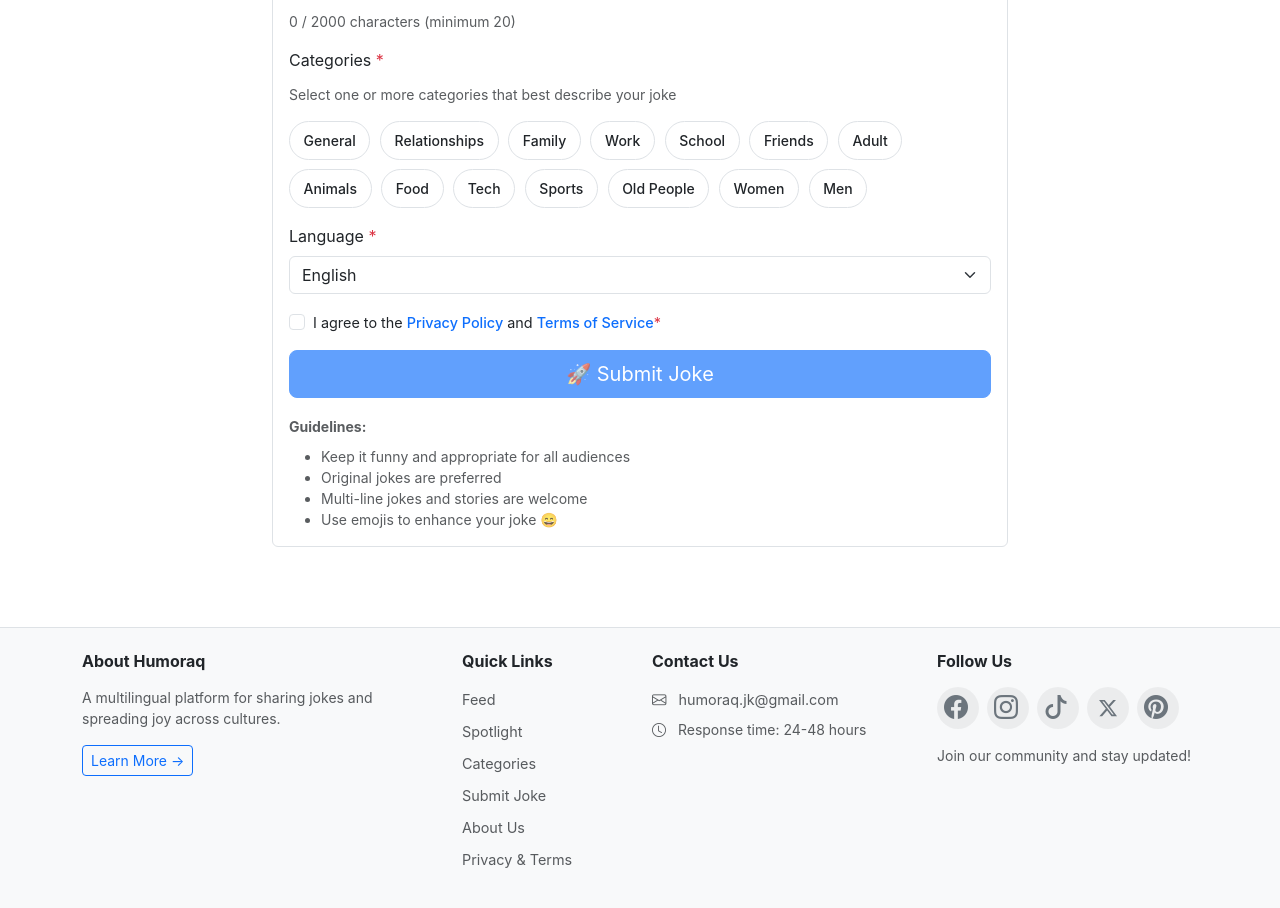
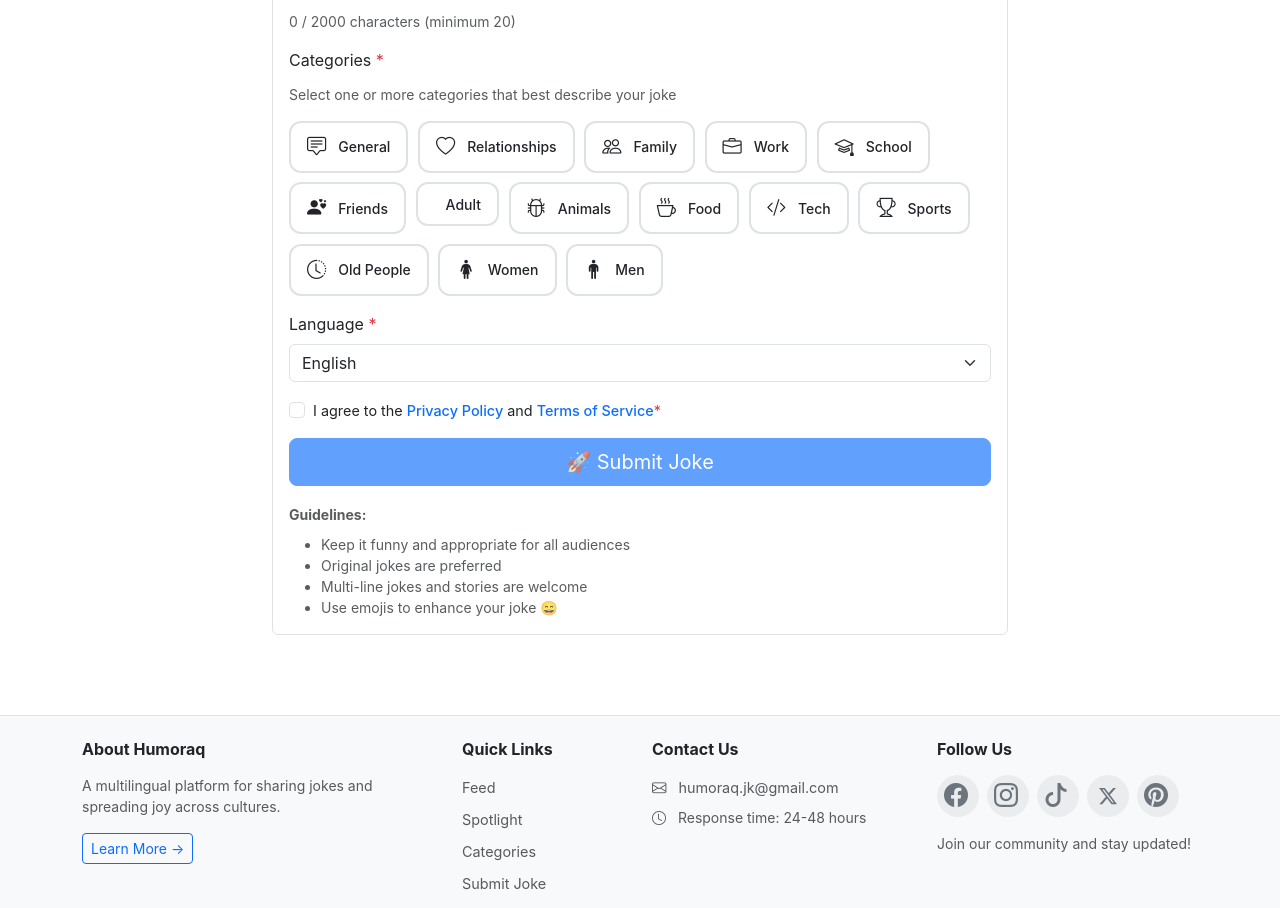
Before and after one commit to hmdait/humoraq, a Vue app: page /submit in a window 1280 px wide. Shown: the part 840-1748 px from the top of the page. Built offline with nearby package versions, Linux system fonts and the light colour scheme; no server answers.

Commit message:
Feat: updated categories icons

```diff
--- a/src/config/categories.js
+++ b/src/config/categories.js
@@ -10,7 +10,7 @@ export const CATEGORIES = [
     value: 'General',
     label: 'General',
     slug: 'general',
-    icon: '😄',
+    icon: 'bi-chat-square-text',
     color: 'info',
     description: 'General humor for everyone'
   },
@@ -18,7 +18,7 @@ export const CATEGORIES = [
     value: 'Relationships',
     label: 'Relationships',
     slug: 'relationships',
-    icon: '💑',
+    icon: 'bi-heart',
     color: 'danger',
     description: 'Love, dating, and relationship humor'
   },
@@ -26,7 +26,7 @@ export const CATEGORIES = [
     value: 'Family',
     label: 'Family',
     slug: 'family',
-    icon: '👨‍👩‍👧‍👦',
+    icon: 'bi-people',
     color: 'success',
     description: 'Family life and parenting jokes'
   },
@@ -34,7 +34,7 @@ export const CATEGORIES = [
     value: 'Work',
     label: 'Work',
     slug: 'work',
-    icon: '💼',
+    icon: 'bi-briefcase',
     color: 'primary',
     description: 'Office and workplace humor'
   },
@@ -42,7 +42,7 @@ export const CATEGORIES = [
     value: 'School',
     label: 'School',
     slug: 'school',
-    icon: '🎓',
+    icon: 'bi-mortarboard',
     color: 'warning',
     description: 'Education and student life'
   },
@@ -50,7 +50,7 @@ export const CATEGORIES = [
     value: 'Friends',
     label: 'Friends',
     slug: 'friends',
-    icon: '👥',
+    icon: 'bi-person-hearts',
     color: 'info',
     description: 'Friendship and social humor'
   },
@@ -58,7 +58,7 @@ export const CATEGORIES = [
     value: 'Adult',
     label: 'Adult',
     slug: 'adult',
-    icon: '🔞',
+    icon: 'bi-18-square',
     color: 'dark',
     description: 'Mature audience humor'
   },
@@ -66,7 +66,7 @@ export const CATEGORIES = [
     value: 'Animals',
     label: 'Animals',
     slug: 'animals',
-    icon: '🐶',
+    icon: 'bi-bug',
     color: 'warning',
     description: 'Pets and animal jokes'
   },
@@ -74,7 +74,7 @@ export const CATEGORIES = [
     value: 'Food',
     label: 'Food',
     slug: 'food',
-    icon: '🍕',
+    icon: 'bi-cup-hot',
     color: 'danger',
     description: 'Cooking and dining humor'
   },
@@ -82,7 +82,7 @@ export const CATEGORIES = [
     value: 'Tech',
     label: 'Tech',
     slug: 'tech',
-    icon: '💻',
+    icon: 'bi-code-slash',
     color: 'primary',
     description: 'Technology and programming jokes'
   },
@@ -90,7 +90,7 @@ export const CATEGORIES = [
     value: 'Sports',
     label: 'Sports',
     slug: 'sports',
-    icon: '⚽',
+    icon: 'bi-trophy',
     color: 'success',
     description: 'Sports and fitness humor'
   },
@@ -98,7 +98,7 @@ export const CATEGORIES = [
     value: 'Old People',
     label: 'Old People',
     slug: 'old-people',
-    icon: '👴',
+    icon: 'bi-clock-history',
     color: 'secondary',
     description: 'Senior and aging humor'
   },
@@ -106,7 +106,7 @@ export const CATEGORIES = [
     value: 'Women',
     label: 'Women',
     slug: 'women',
-    icon: '♀️',
+    icon: 'bi-person-standing-dress',
     color: 'danger',
     description: 'Women-related humor'
   },
@@ -114,7 +114,7 @@ export const CATEGORIES = [
     value: 'Men',
     label: 'Men',
     slug: 'men',
-    icon: '♂️',
+    icon: 'bi-person-standing',
     color: 'primary',
     description: 'Men-related humor'
   }
@@ -159,11 +159,11 @@ export const getCategoryLabel = (value) => {
 /**
  * Get category icon from value
  * @param {string} value - Category value
- * @returns {string} Category icon emoji
+ * @returns {string} Bootstrap icon class
  */
 export const getCategoryIcon = (value) => {
   const category = getCategoryByValue(value);
-  return category ? category.icon : '📁';
+  return category ? category.icon : 'bi-folder';
 };
 
 /**
--- a/src/views/CategoriesView.vue
+++ b/src/views/CategoriesView.vue
@@ -10,10 +10,13 @@
             <div v-for="category in categories" :key="category.slug" class="col-md-6 col-lg-4">
               <div class="card category-card h-100" @click="navigateToCategory(category.slug)">
                 <div class="card-body text-center">
-                  <div class="display-4 mb-3">{{ category.icon }}</div>
+                  <!-- Bootstrap Icon with gradient background -->
+                  <div class="category-icon-wrapper mb-3">
+                    <i :class="['bi', category.icon, 'category-icon']"></i>
+                  </div>
                   <h5 class="card-title">{{ category.label }}</h5>
                   <p class="card-text text-muted mb-2">
-                    {{ categoryCounts[category.value] || 0 }} jokes
+                    <strong>{{ categoryCounts[category.value] || 0 }}</strong> jokes
                   </p>
                   <small class="text-muted" v-if="category.description">
                     {{ category.description }}
@@ -40,31 +43,20 @@ import DefaultLayout from '@/layouts/DefaultLayout.vue';
 const router = useRouter();
 const store = useStore();
 
-// Get selected languages from GLOBAL state
 const selectedLanguages = computed(() => store.getters['preferences/selectedLanguages']);
 
-// Get categories from centralized config
 const categories = ref(getAllCategories());
 const categoryCounts = reactive({});
 
-/**
- * OPTIMIZED: Batch load all category counts at once
- * Uses array-contains queries for categories array field
- */
 const loadCounts = async () => {
   console.log('=== Loading counts for languages:', selectedLanguages.value);
   console.time('⏱️ Category counts load time');
 
   try {
-    // Get all category values from config
     const categoryValues = getAllCategoryValues();
-
     console.log('Querying for categories:', categoryValues);
 
-    // Batch fetch all counts (optimized: 3 queries instead of 42)
     const counts = await getBatchCategoryCounts(categoryValues, selectedLanguages.value);
-
-    // Update reactive object with all results
     Object.assign(categoryCounts, counts);
 
     console.log('✅ Category counts loaded:', counts);
@@ -80,7 +72,6 @@ const navigateToCategory = (slug) => {
   router.push(`/category/${slug}`);
 };
 
-// Watch for language changes from GLOBAL state
 watch(selectedLanguages, () => {
   console.log('=== Languages changed, reloading counts ===');
   loadCounts();
@@ -100,23 +91,102 @@ onMounted(async () => {
 .category-card {
   transition: transform 0.2s ease, box-shadow 0.2s ease;
   cursor: pointer;
+  border: 2px solid transparent;
 }
 
 .category-card:hover {
-  transform: translateY(-5px);
-  box-shadow: 0 4px 12px rgba(0, 0, 0, 0.15);
+  transform: translateY(-8px);
+  box-shadow: 0 8px 24px rgba(0, 0, 0, 0.12);
+  border-color: rgba(13, 110, 253, 0.3);
 }
 
 .dark-mode .category-card:hover {
-  box-shadow: 0 4px 12px rgba(255, 255, 255, 0.1);
+  box-shadow: 0 8px 24px rgba(255, 255, 255, 0.1);
+  border-color: rgba(13, 110, 253, 0.5);
 }
 
-.card-text.text-muted {
+/* Modern Icon Wrapper */
+.category-icon-wrapper {
+  width: 80px;
+  height: 80px;
+  margin: 0 auto;
+  display: flex;
+  align-items: center;
+  justify-content: center;
+  background: linear-gradient(135deg, rgba(13, 110, 253, 0.1), rgba(13, 110, 253, 0.05));
+  border-radius: 20px;
+  transition: all 0.3s ease;
+}
+
+.category-card:hover .category-icon-wrapper {
+  background: linear-gradient(135deg, rgba(13, 110, 253, 0.2), rgba(13, 110, 253, 0.1));
+  transform: scale(1.1);
+}
+
+.category-icon {
+  font-size: 2.5rem;
+  color: #0d6efd;
+  transition: all 0.3s ease;
+}
+
+.category-card:hover .category-icon {
+  color: #0a58ca;
+  transform: scale(1.05);
+}
+
+/* Dark Mode Icon Styling */
+.dark-mode .category-icon-wrapper {
+  background: linear-gradient(135deg, rgba(13, 110, 253, 0.15), rgba(13, 110, 253, 0.08));
+}
+
+.dark-mode .category-card:hover .category-icon-wrapper {
+  background: linear-gradient(135deg, rgba(13, 110, 253, 0.25), rgba(13, 110, 253, 0.15));
+}
+
+.dark-mode .category-icon {
+  color: #6ea8fe;
+}
+
+.dark-mode .category-card:hover .category-icon {
+  color: #9ec5fe;
+}
+
+.card-title {
+  font-weight: 600;
+  font-size: 1.25rem;
+  margin-bottom: 0.5rem;
+  color: var(--text-color);
+}
+
+.card-text {
   font-weight: 500;
+}
+
+.card-text strong {
+  color: #0d6efd;
+  font-size: 1.1rem;
+}
+
+.dark-mode .card-text strong {
+  color: #6ea8fe;
 }
 
 small.text-muted {
   font-size: 0.85rem;
   line-height: 1.4;
+  display: block;
+  margin-top: 0.5rem;
+}
+
+/* Responsive */
+@media (max-width: 768px) {
+  .category-icon-wrapper {
+    width: 70px;
+    height: 70px;
+  }
+
+  .category-icon {
+    font-size: 2rem;
+  }
 }
 </style>
--- a/src/views/SubmitView.vue
+++ b/src/views/SubmitView.vue
@@ -161,6 +161,7 @@
                         class="category-tag"
                         :class="{ selected: formData.categories.includes(category.value) }"
                       >
+                        <i :class="['bi', category.icon, 'category-icon']"></i>
                         <span class="category-name">{{ category.label }}</span>
                       </label>
                     </div>
@@ -287,7 +288,7 @@ const formData = reactive({
   text: '',
   categories: [],
   language: 'en',
-  agreeTerms: false // NEW: Terms agreement
+  agreeTerms: false
 });
 
 const submitting = ref(false);
@@ -297,7 +298,7 @@ const emailError = ref('');
 const jokeTextarea = ref(null);
 const showValidationError = ref(false);
 const showCategoriesError = ref(false);
-const showTermsError = ref(false); // NEW: Terms validation error
+const showTermsError = ref(false);
 
 const characterCount = computed(() => formData.text.length);
 const isTextValid = computed(() =>
@@ -307,7 +308,7 @@ const isFormValid = computed(() =>
   isTextValid.value &&
   formData.categories.length > 0 &&
   formData.language !== '' &&
-  formData.agreeTerms && // NEW: Must agree to terms
+  formData.agreeTerms &&
   !emailError.value
 );
 const selectedCategoriesText = computed(() => formData.categories.join(', '));
@@ -345,10 +346,10 @@ const resetForm = () => {
   formData.text = '';
   formData.categories = [];
   formData.language = 'en';
-  formData.agreeTerms = false; // NEW: Reset terms agreement
+  formData.agreeTerms = false;
   showValidationError.value = false;
   showCategoriesError.value = false;
-  showTermsError.value = false; // NEW: Reset terms error
+  showTermsError.value = false;
   emailError.value = '';
   if (jokeTextarea.value) {
     jokeTextarea.value.style.height = 'auto';
@@ -359,7 +360,7 @@ const handleSubmit = async () => {
   errorMessage.value = '';
   showValidationError.value = false;
   showCategoriesError.value = false;
-  showTermsError.value = false; // NEW: Reset terms error
+  showTermsError.value = false;
 
   if (!isTextValid.value) {
     showValidationError.value = true;
@@ -374,7 +375,6 @@ const handleSubmit = async () => {
     return;
   }
 
-  // NEW: Validate terms agreement
   if (!formData.agreeTerms) {
     showTermsError.value = true;
     errorMessage.value = 'You must agree to the Privacy Policy and Terms of Service';
@@ -460,10 +460,10 @@ onMounted(() => {
 .category-tag {
   display: inline-flex;
   align-items: center;
-  gap: 0.4rem;
-  padding: 0.5rem 0.85rem;
-  border-radius: 999px;
-  border: 1.5px solid #dee2e6;
+  gap: 0.5rem;
+  padding: 0.6rem 1rem;
+  border-radius: 12px;
+  border: 2px solid #dee2e6;
   background: transparent;
   cursor: pointer;
   font-size: 0.875rem;
@@ -474,19 +474,29 @@ onMounted(() => {
 
 .category-tag:hover {
   border-color: #0d6efd;
-  background: rgba(13, 110, 253, 0.08);
-  transform: translateY(-1px);
+  background: rgba(13, 110, 253, 0.05);
+  transform: translateY(-2px);
 }
 
 .category-tag.selected {
-  background: #0d6efd;
+  background: linear-gradient(135deg, rgba(13, 110, 253, 0.15), rgba(13, 110, 253, 0.08));
   border-color: #0d6efd;
-  color: #fff;
-  box-shadow: 0 2px 8px rgba(13, 110, 253, 0.3);
+  color: #0d6efd;
+  box-shadow: 0 4px 12px rgba(13, 110, 253, 0.2);
 }
 
 .category-icon {
-  font-size: 1.1rem;
+  font-size: 1.2rem;
+  transition: transform 0.2s ease;
+}
+
+.category-tag.selected .category-icon {
+  color: #0d6efd;
+  transform: scale(1.1);
+}
+
+.category-name {
+  font-weight: 500;
 }
 
 .selected-categories {
@@ -496,7 +506,6 @@ onMounted(() => {
   border-radius: 0.375rem;
 }
 
-/* NEW: Privacy & Terms link styling */
 .privacy-link {
   color: #0d6efd;
   text-decoration: none;
@@ -528,10 +537,18 @@ onMounted(() => {
   border-color: #495057;
 }
 
+.dark-mode .category-tag:hover {
+  background: rgba(13, 110, 253, 0.1);
+}
+
 .dark-mode .category-tag.selected {
-  background: #0d6efd;
-  border-color: #0d6efd;
-  color: #fff;
+  background: linear-gradient(135deg, rgba(13, 110, 253, 0.25), rgba(13, 110, 253, 0.15));
+  border-color: #6ea8fe;
+  color: #6ea8fe;
+}
+
+.dark-mode .category-tag.selected .category-icon {
+  color: #6ea8fe;
 }
 
 .dark-mode .email-info-box {
```
